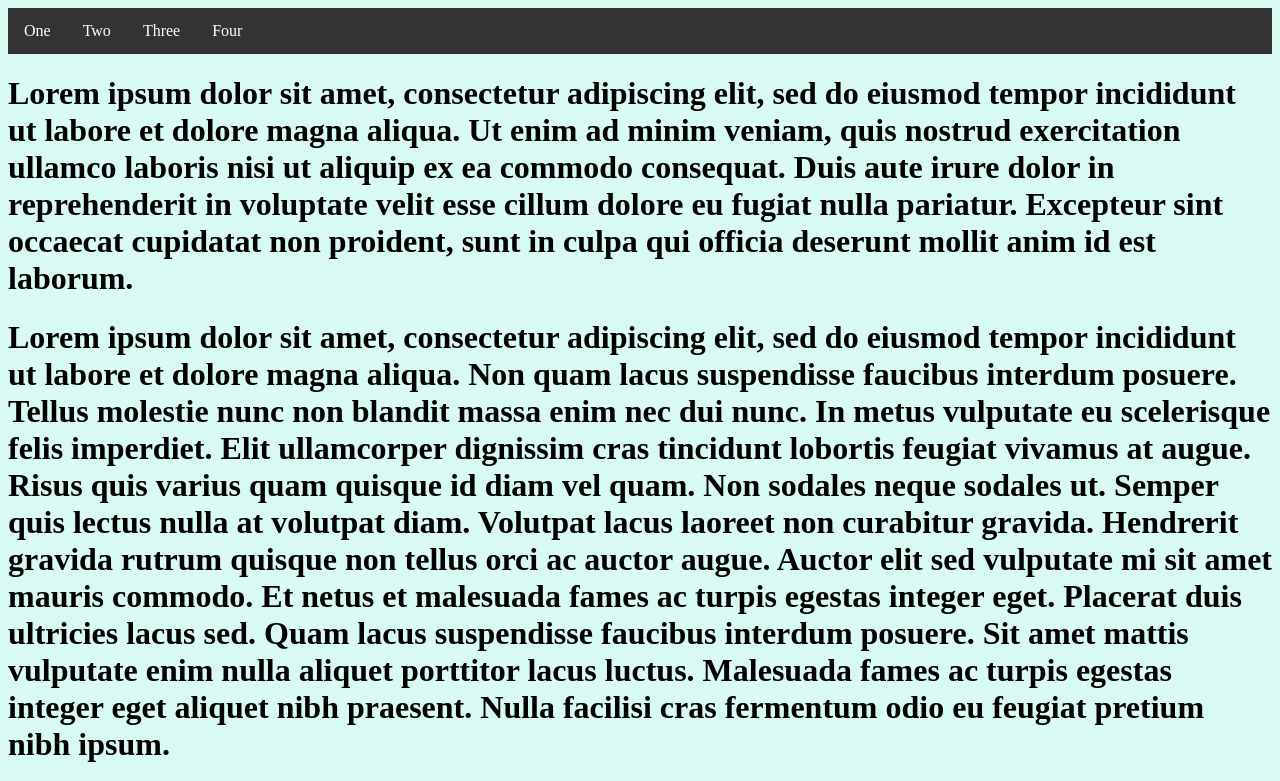
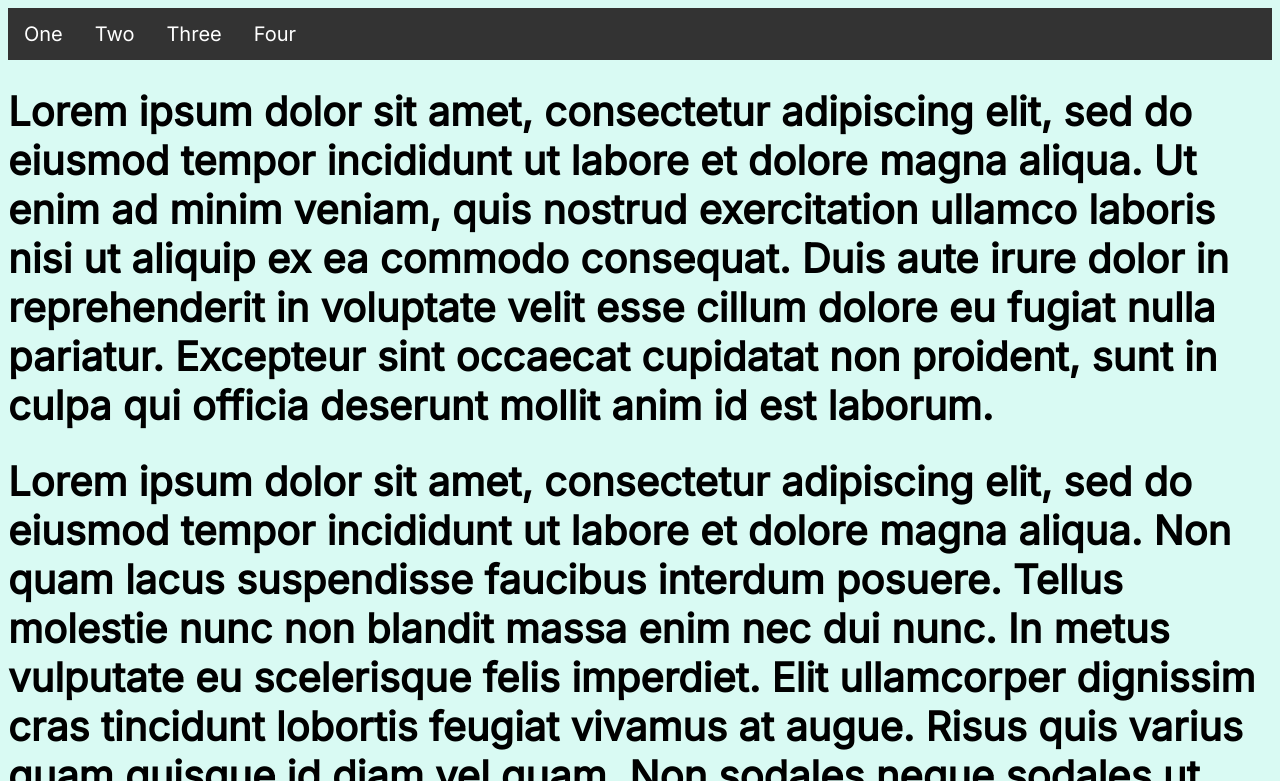
Before and after one commit to acao08/acao08.github.io, a plain HTML site: page index.html in a window 1280 px wide. Shown: the top 781 px of the page. Drawn offline with Linux system fonts and the light colour scheme.

Commit message:
Update index.html

```diff
--- a/index.html
+++ b/index.html
@@ -3,8 +3,13 @@
   <head>
     <title>Annie's Website</title>
     <link rel="stylesheet" type="text/css" href="https://acao08.github.io/style.css" />
+    <link rel="stylesheet"
+          href="https://fonts.googleapis.com/css?family=Inter">
     <style>
-      @import url('https://fonts.googleapis.com/css2?family=Inter:wght@100..900&display=swap')
+      body {
+        font-family: 'Inter', serif;
+        font-size: 20px;
+      }
     </style>
     <nav>
       <ul>
```
